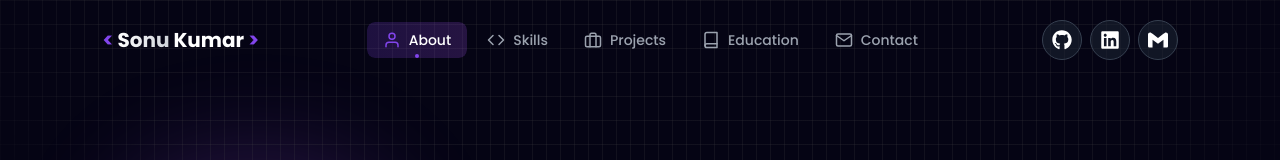
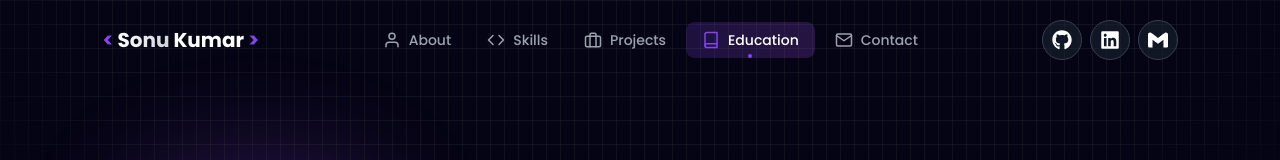
Before and after one commit to mahi720/portfolio, a React (Vite) app: page / in a window 1280 px wide. Shown: the top 160 px of the page. Built offline with nearby package versions, Linux system fonts and the light colour scheme.

Commit message:
Update Navbar.jsx

```diff
--- a/src/components/Navbar/Navbar.jsx
+++ b/src/components/Navbar/Navbar.jsx
@@ -243,28 +243,26 @@ const Navbar = () => {
 
   // Intersection observer for active section
   useEffect(() => {
-    const observer = new IntersectionObserver(
-      (entries) => {
-        entries.forEach((entry) => {
-          if (entry.isIntersecting) {
-            setActiveSection(entry.target.id);
-          }
-        });
-      },
-      {
-        threshold: 0.5,
-        rootMargin: "-100px 0px -100px 0px",
-      },
-    );
+    const handleScroll = () => {
+      const sections = document.querySelectorAll("section[id]");
+      const scrollY = window.scrollY;
 
-    const sections = document.querySelectorAll("section[id]");
-    sections.forEach((section) => observer.observe(section));
+      sections.forEach((section) => {
+        const sectionTop = section.offsetTop - 120;
+        const sectionHeight = section.offsetHeight;
+        const sectionId = section.getAttribute("id");
 
-    return () => {
-      sections.forEach((section) => observer.unobserve(section));
-      observer.disconnect();
+        if (scrollY >= sectionTop && scrollY < sectionTop + sectionHeight) {
+          setActiveSection(sectionId);
+        }
+      });
     };
+
+    window.addEventListener("scroll", handleScroll);
+
+    return () => window.removeEventListener("scroll", handleScroll);
   }, []);
+
 
   // Close mobile menu on resize
   useEffect(() => {
```
